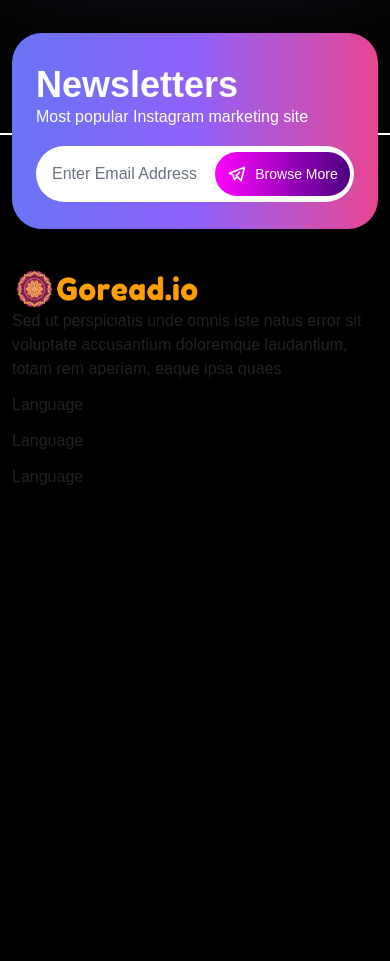
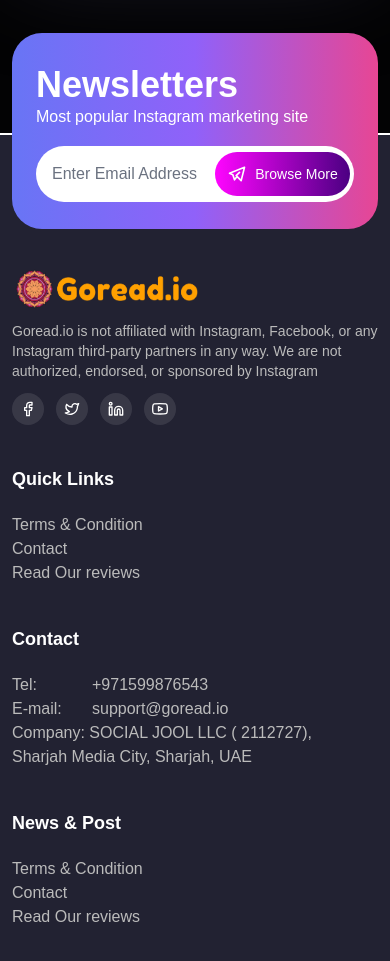
Before and after one commit to a-tverdokhlib/buy-instagram-follower, a Next.js app: page / in a window 390 px wide. Shown: the part 9760-10721 px from the top of the page. Before the commit the page ends 10249 px from the top, so only its background shows below. Built offline with nearby package versions, Linux system fonts and the light colour scheme.

Commit message:
2/15 Updates-2

```diff
--- a/src/components/organisms/Footer.tsx
+++ b/src/components/organisms/Footer.tsx
@@ -1,10 +1,155 @@
-type Props = {}
+import Link from 'next/link'
 
-export const Footer: React.VFC<Props> = () => (
-  <footer style={{ marginTop: 'auto', bottom: 0 }}>
-    <div style={{ background: '#00676E', height: '15em' }}></div>
-    <div style={{ background: '#005B61', height: '10em' }}></div>
-    <div style={{ background: '#00484D', height: '5em' }}></div>
+import { Image } from '@/components/atoms/Image'
+import { NewsLetter } from '@/components/organisms/NewsLetter'
+
+export const Footer: React.VFC = () => (
+  <footer className="flex w-full px-3 md:px-20 pt-12 flex-col flex-wrap border-t-2 border-white min-h-[400px] bg-[#222232]">
+    <NewsLetter />
+    <div className="mt-10 flex w-full text-[#bbbbbb]">
+      <div className="w-full flex flex-wrap space-y-10">
+        <div className="flex flex-wrap space-y-3">
+          <Image
+            className="flex"
+            src="/Goreadlogo.png"
+            alt="Logo"
+            width="200px"
+            height="40px"
+          />
+          <div className="w-full text-sm">
+            Goread.io is not affiliated with Instagram, Facebook, or any
+            Instagram third-party partners in any way. We are not authorized,
+            endorsed, or sponsored by Instagram
+          </div>
+          <div className="w-full flex flex-nowrap space-x-3 flex-row">
+            <div className="flex w-8 h-8 rounded-full gradient-btn-2 justify-center items-center hover:cursor-pointer">
+              <svg
+                className="h-4 w-4 text-white z-10"
+                viewBox="0 0 24 24"
+                fill="none"
+                stroke="currentColor"
+                strokeWidth="2"
+                strokeLinecap="round"
+                strokeLinejoin="round"
+              >
+                {' '}
+                <path d="M18 2h-3a5 5 0 0 0-5 5v3H7v4h3v8h4v-8h3l1-4h-4V7a1 1 0 0 1 1-1h3z" />
+              </svg>
+            </div>
+            <div className="flex w-8 h-8 rounded-full gradient-btn-2 justify-center items-center hover:cursor-pointer">
+              <svg
+                className="h-4 w-4 text-white z-10"
+                width="24"
+                height="24"
+                viewBox="0 0 24 24"
+                strokeWidth="2"
+                stroke="currentColor"
+                fill="none"
+                strokeLinecap="round"
+                strokeLinejoin="round"
+              >
+                {' '}
+                <path stroke="none" d="M0 0h24v24H0z" />{' '}
+                <path d="M22 4.01c-1 .49-1.98.689-3 .99-1.121-1.265-2.783-1.335-4.38-.737S11.977 6.323 12 8v1c-3.245.083-6.135-1.395-8-4 0 0-4.182 7.433 4 11-1.872 1.247-3.739 2.088-6 2 3.308 1.803 6.913 2.423 10.034 1.517 3.58-1.04 6.522-3.723 7.651-7.742a13.84 13.84 0 0 0 .497 -3.753C20.18 7.773 21.692 5.25 22 4.009z" />
+              </svg>
+            </div>
+            <div className="flex w-8 h-8 rounded-full gradient-btn-2 justify-center items-center hover:cursor-pointer">
+              <svg
+                className="h-4 w-4 text-white z-10"
+                viewBox="0 0 24 24"
+                fill="none"
+                stroke="currentColor"
+                strokeWidth="2"
+                strokeLinecap="round"
+                strokeLinejoin="round"
+              >
+                {' '}
+                <path d="M16 8a6 6 0 0 1 6 6v7h-4v-7a2 2 0 0 0-2-2 2 2 0 0 0-2 2v7h-4v-7a6 6 0 0 1 6-6z" />{' '}
+                <rect x="2" y="9" width="4" height="12" />{' '}
+                <circle cx="4" cy="4" r="2" />
+              </svg>
+            </div>
+            <div className="flex w-8 h-8 rounded-full gradient-btn-2 justify-center items-center hover:cursor-pointer">
+              <svg
+                className="h-4 w-4 text-white z-10"
+                viewBox="0 0 24 24"
+                fill="none"
+                stroke="currentColor"
+                strokeWidth="2"
+                strokeLinecap="round"
+                strokeLinejoin="round"
+              >
+                {' '}
+                <path d="M22.54 6.42a2.78 2.78 0 0 0-1.94-2C18.88 4 12 4 12 4s-6.88 0-8.6.46a2.78 2.78 0 0 0-1.94 2A29 29 0 0 0 1 11.75a29 29 0 0 0 .46 5.33A2.78 2.78 0 0 0 3.4 19c1.72.46 8.6.46 8.6.46s6.88 0 8.6-.46a2.78 2.78 0 0 0 1.94-2 29 29 0 0 0 .46-5.25 29 29 0 0 0-.46-5.33z" />{' '}
+                <polygon points="9.75 15.02 15.5 11.75 9.75 8.48 9.75 15.02" />
+              </svg>
+            </div>
+          </div>
+        </div>
+        <div className="flex flex-col flex-wrap space-y-10 w-full md:flex-row md:flex-nowrap md:space-y-0">
+          <div className="w-[200px]">
+            <h3 className="text-white w-full font-bold text-lg">Quick Links</h3>
+            <ul className="mt-5 flex w-full flex-col flex-wrap">
+              <li>
+                <Link href="/">
+                  <a className="footer-link hover:text-[#DC39FC] transition-all duration-500">
+                    Terms &amp; Condition
+                  </a>
+                </Link>
+              </li>
+              <li>
+                <Link href="/">
+                  <a className="footer-link hover:text-[#DC39FC] transition-all duration-500">
+                    Contact
+                  </a>
+                </Link>
+              </li>
+              <li>
+                <Link href="/">
+                  <a className="footer-link hover:text-[#DC39FC] transition-all duration-500">
+                    Read Our reviews
+                  </a>
+                </Link>
+              </li>
+            </ul>
+          </div>
+          <div>
+            <h3 className="text-white w-full font-bold text-lg">Contact</h3>
+            <div className="mt-5 flex w-full flex-col flex-wrap">
+              <div className="flex flex-row w-full">
+                <div className="w-20">Tel:</div>
+                <a className="footer-link hover:cursor-pointer">
+                  +971599876543
+                </a>
+              </div>
+              <div className="flex flex-row w-full">
+                <div className="w-20">E-mail:</div>
+                <a className="footer-link hover:cursor-pointer">
+                  support@goread.io
+                </a>
+              </div>
+              <div className="flex flex-row w-full">
+                <div className="w-[350px]">
+                  Company: SOCIAL JOOL LLC ( 2112727), Sharjah Media City,
+                  Sharjah, UAE
+                </div>
+              </div>
+            </div>
+          </div>
+          <div>
+            <h3 className="text-white w-full font-bold text-lg">
+              News &amp; Post
+            </h3>
+            <div className="mt-5 w-full flex-col flex-wrap">
+              <div className="w-full">Terms &amp; Condition</div>
+              <div className="w-full">Contact</div>
+              <div className="w-full">Read Our reviews</div>
+            </div>
+          </div>
+        </div>
+      </div>
+    </div>
+    <div className="flex w-full h-[100px]"></div>
   </footer>
 )
 
--- a/src/pages/index.tsx
+++ b/src/pages/index.tsx
@@ -3,14 +3,12 @@
 import React, { useState } from 'react'
 
 import { Image } from '@/components/atoms/Image'
-// import { Image } from '@/components/atoms/Image'
-import { MySwipper } from '@/components/atoms/MySwipper'
 import Chat from '@/components/organisms/Chat'
+import { Footer } from '@/components/organisms/Footer'
 import { Gap } from '@/components/organisms/Gap'
 import { Header } from '@/components/organisms/Header'
 import { HowTo } from '@/components/organisms/HowTo'
 import { Idea } from '@/components/organisms/Idea'
-import { NewsLetter } from '@/components/organisms/NewsLetter'
 import { Products } from '@/components/organisms/Products'
 import { Reputation } from '@/components/organisms/Reputation'
 import { Services } from '@/components/organisms/Services'
@@ -100,31 +98,7 @@
         <Products />
         <Chat />
       </main>
-      <footer className="flex w-full px-3 md:px-20 pt-12 flex-col flex-wrap border-t-2 border-white min-h-[250px]">
-        <NewsLetter />
-        <div className="mt-10 flex w-full">
-          <div className="w-full grid grid-cols-1 gap-3 md:grid-cols-2 lg:grid-cols-4">
-            <div className="flex flex-wrap">
-              <Image
-                className="flex"
-                src="/Goreadlogo.png"
-                alt="Logo"
-                width="200px"
-                height="40px"
-              />
-              <div className="w-full">
-                Sed ut perspiciatis unde omnis iste natus error sit voluptate
-                accusantium doloremque laudantium, totam rem aperiam, eaque ipsa
-                quaes
-              </div>
-            </div>
-            <div className="flex">Language</div>
-            <div className="flex">Language</div>
-            <div className="flex">Language</div>
-          </div>
-        </div>
-        <div className="flex w-full"></div>
-      </footer>
+      <Footer />
     </div>
   )
 }
--- a/src/styles/css/globals.css
+++ b/src/styles/css/globals.css
@@ -160,6 +160,7 @@
 }
 .gradient-btn:hover {
   background-color: purple;
+
   /* background: radial-gradient(farthest-corner at top, #FFFFFF 0%, #ffb3ff 4%, #ff33ff 12.25%, #800080 31.25%, #b300b3 50%) top right/200% 200%; */
   /* animation: colorChange 5s infinite alternate; */
 }
@@ -204,6 +205,67 @@
   position: relative;
   z-index: 3;
 }
+
+.gradient-btn-2 {
+  font-family: arial, sans-serif;
+  text-decoration: none;
+  position: relative;
+  background-color: rgba(255,255,255,0.1);
+  /* background-image: linear-gradient(to right, #ff05ff, indigo); */
+  -webkit-backface-visibility: hidden;
+  z-index: 1;
+}
+.gradient-btn-2:after {
+  position: absolute;
+  content: '';
+  top: 0;
+  left: 0;
+  width: 100%;
+  height: 100%;
+  border-radius: 9999px;
+  background-image: linear-gradient(to right, indigo, #ff05ff);
+  transition: opacity 0.5s ease-out;
+  z-index: 0;
+  opacity: 0;
+}
+.gradient-btn-2:hover:after {
+  opacity: 1;
+}
+.gradient-btn-2 span {
+  position: relative;
+  z-index: 3;
+}
+
+.footer-link {
+  font-family: arial, sans-serif;
+  text-decoration: none;
+  position: relative;
+  transition: opacity 0.5s ease-out;
+  -webkit-backface-visibility: hidden;
+  z-index: 1;
+}
+.footer-link:after {
+  content: '';
+  position: absolute;
+  bottom: 0;
+  left: 0;
+  width: 100%;
+  height: 1px;
+  background-color: #DC39FC;
+  transform: scale(0,1);
+  transform-origin: right center;
+  transition: transform 500ms ease;
+}
+.footer-link:hover:after {
+  transform: scale(1,1);
+  transform-origin: left center;
+}
+
+.footer-link span {
+  position: relative;
+  z-index: 3;
+}
+
 .products ::-webkit-scrollbar {
   width: 0;  /* Remove scrollbar space */
   background: transparent;  /* Optional: just make scrollbar invisible */
```
